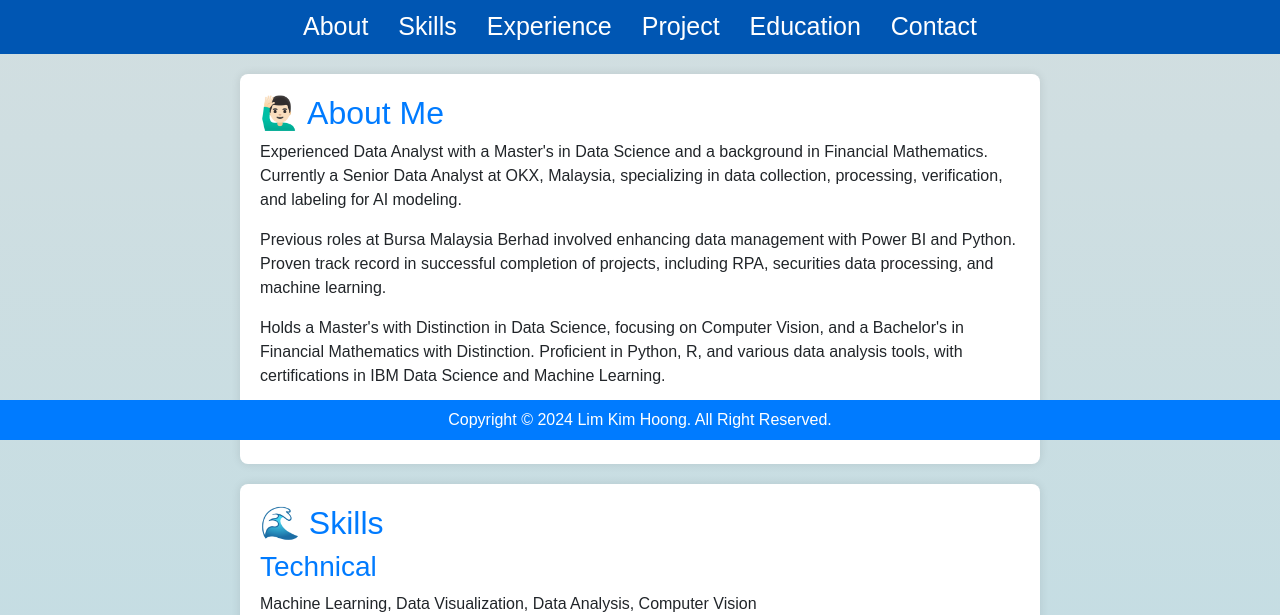
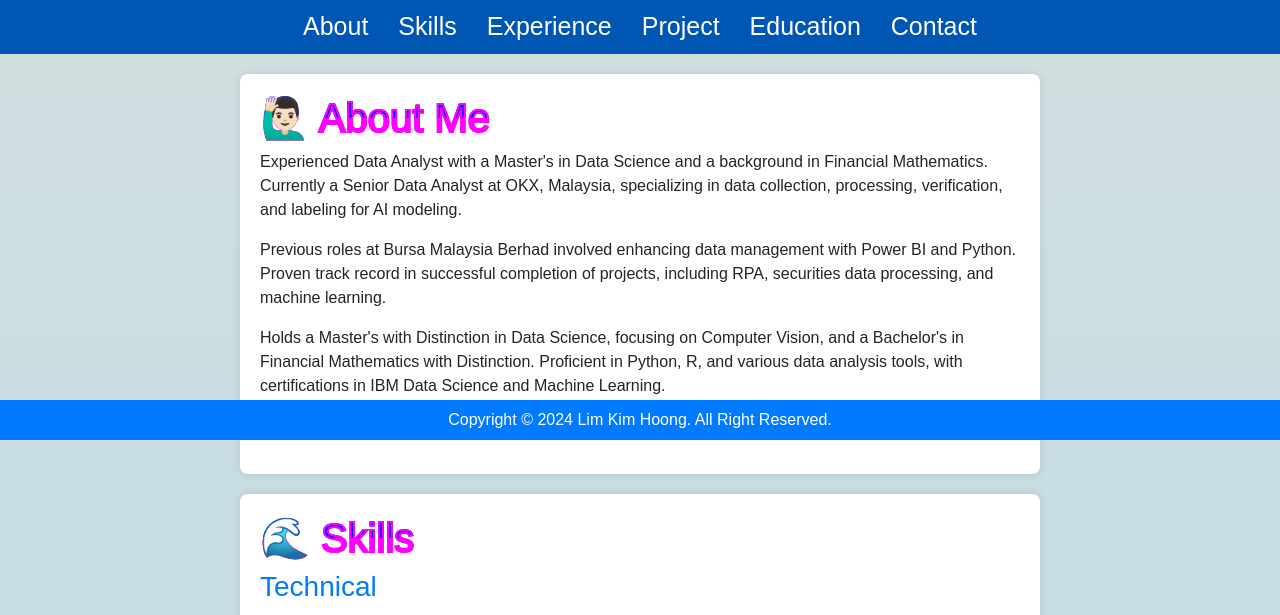
Before and after one commit to LimKimHoong/terminalWebsite, a PHP site: page / in a window 1280 px wide. Shown: the part 360-975 px from the top of the page. Run offline with PHP 8.4, Linux system fonts and the light colour scheme.

Commit message:
Add files via upload

```diff
--- a/style.css
+++ b/style.css
@@ -66,7 +66,15 @@ section {
 }
 
 h1,
-h2,
+h2{
+    font-size: 40px;
+    color: transparent;
+    background: linear-gradient(to bottom,#0000FF 50%, #FF00FF 50%) center center / 100vw 100vh fixed;
+    background-clip: text;
+    -webkit-background-clip: text;
+    -webkit-text-stroke: 2px #FF00FF;
+}
+
 h3 {
     color: #007BFF;
 }
```
